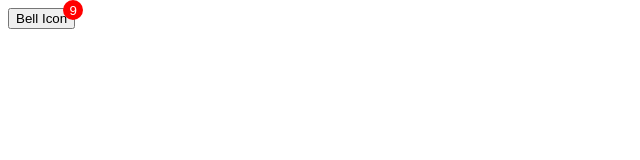
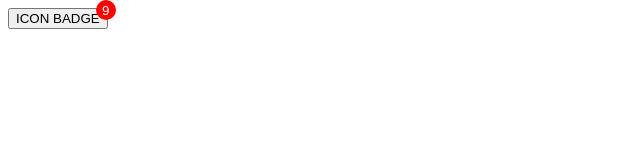
Before and after one commit to ImTomQ/css, a plain HTML site: page attr-css-func/index.html in a window 1280 px wide. Shown: the whole page, without its empty margins (0-640 px from the left). Drawn offline with Linux system fonts and the light colour scheme.

Commit message:
change content of button

```diff
--- a/attr-css-func/index.html
+++ b/attr-css-func/index.html
@@ -8,6 +8,6 @@
     <title>THE ATTR CSS FUNCTION</title>
   </head>
   <body>
-    <button data-count="9">Bell Icon</button>
+    <button data-count="9">ICON BADGE</button>
   </body>
 </html>
```
